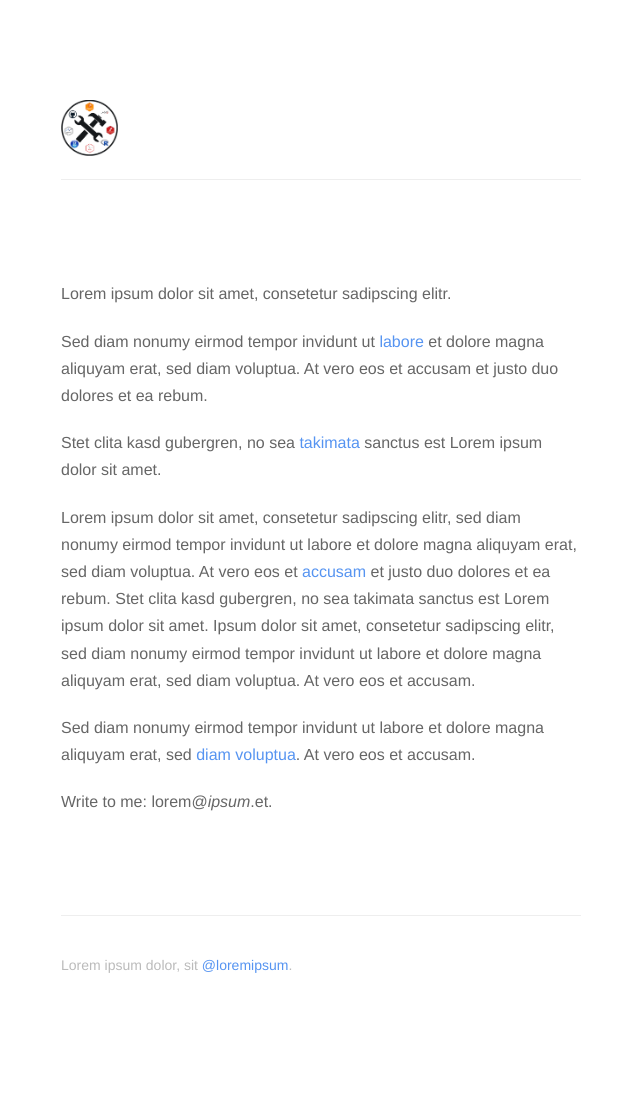
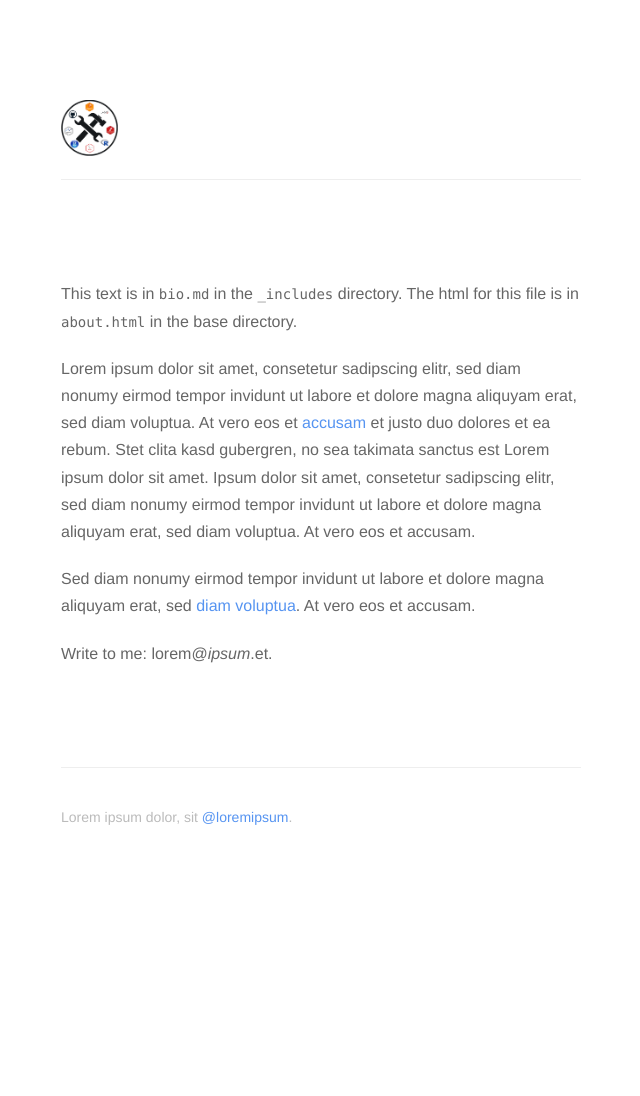
Before and after one commit to RVerse-Tutorials/jekyll-simple-blog, a Jekyll site: the page built from about.html, in a window 1280 px wide. Shown: the whole page, without its empty margins (319-959 px from the left). Built offline with Jekyll 4.4.1, drawn with Linux system fonts in a browser that asks for light colours; after the commit the page ends 948 px from its top, so only the background shows below that.

Commit message:
change the intro text

```diff
--- a/_includes/bio.md
+++ b/_includes/bio.md
@@ -1,8 +1,4 @@
-  Lorem ipsum dolor sit amet, consetetur sadipscing elitr.
-
-  Sed diam nonumy eirmod tempor invidunt ut [labore]() et dolore magna aliquyam erat, sed diam voluptua. At vero eos et accusam et justo duo dolores et ea rebum.
-
-  Stet clita kasd gubergren, no sea [takimata]() sanctus est Lorem ipsum dolor sit amet.
+  This text is in `bio.md` in the `_includes` directory.  The html for this file is in `about.html` in the base directory.
 
   Lorem ipsum dolor sit amet, consetetur sadipscing elitr, sed diam nonumy eirmod tempor invidunt ut labore et dolore magna aliquyam erat, sed diam voluptua. At vero eos et [accusam]() et justo duo dolores et ea rebum. Stet clita kasd gubergren, no sea takimata sanctus est Lorem ipsum dolor sit amet.
   Ipsum dolor sit amet, consetetur sadipscing elitr, sed diam nonumy eirmod tempor invidunt ut labore et dolore magna aliquyam erat, sed diam voluptua. At vero eos et accusam.
```
Also changed, not shown: _includes/introduction.md (+1 -1 lines), 2 other files.
